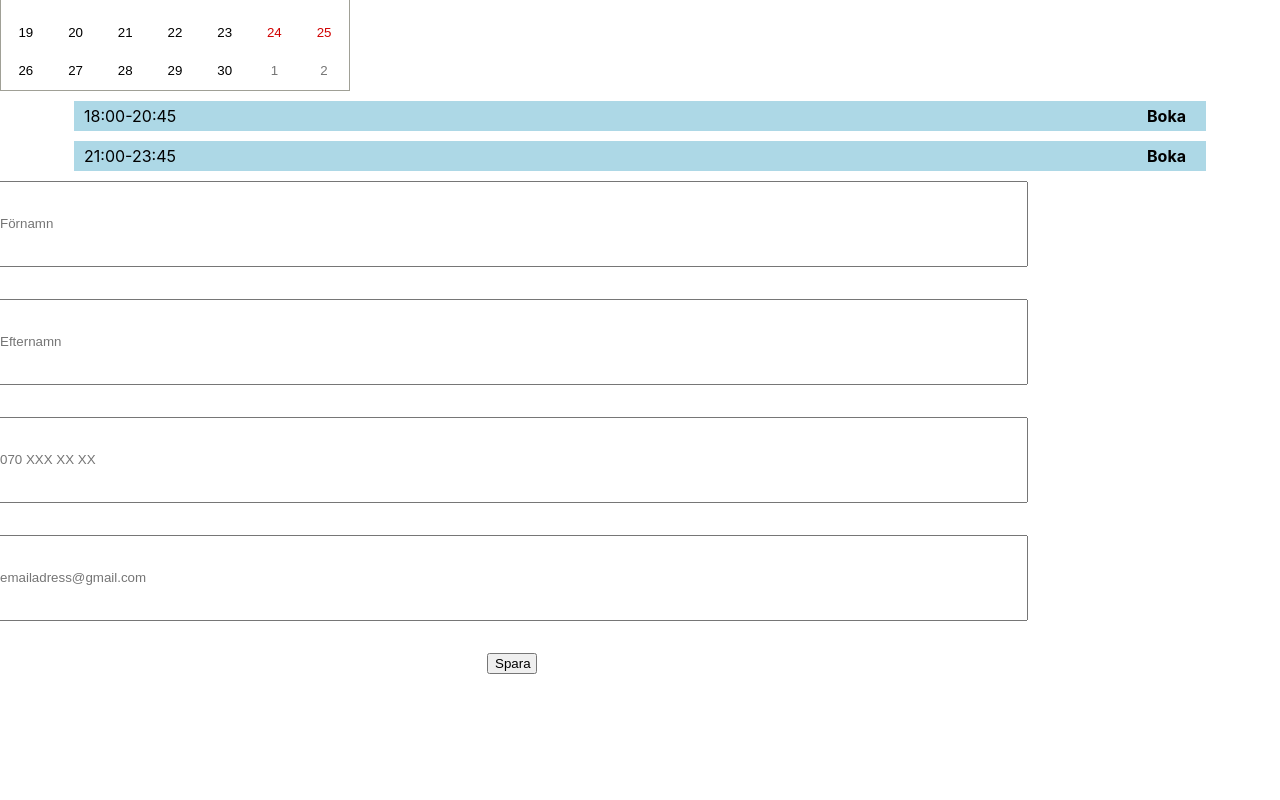
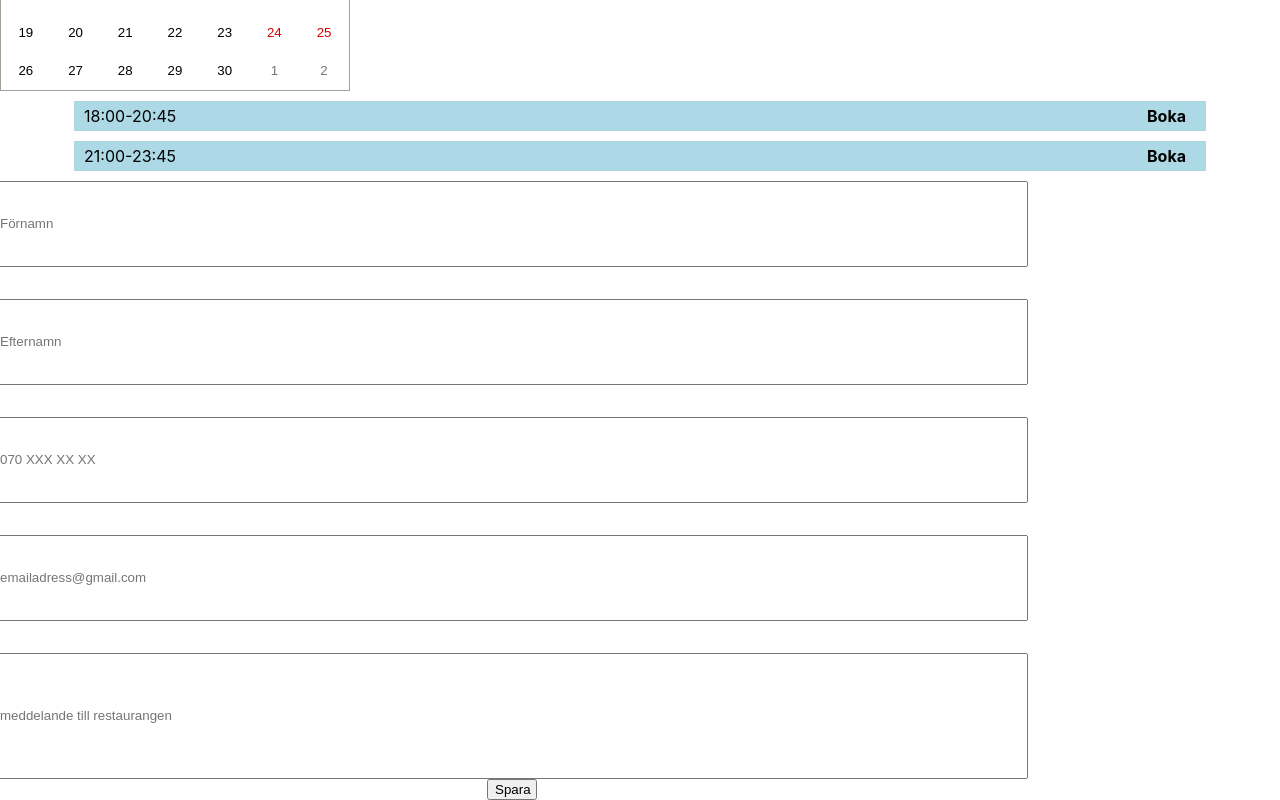
Before and after one commit to sannarossang/the-restaurant-react, a React (Vite) app in the folder fed22s-therestaurant/: page /booking in a window 1280 px wide. Shown: the part 424-1224 px from the top of the page. Before the commit the page ends 1098 px from the top, so only its background shows below. Built offline with nearby package versions, Linux system fonts and the light colour scheme.

Commit message:
(feat): add message input

```diff
--- a/fed22s-therestaurant/src/components/forms/GuestForm.tsx
+++ b/fed22s-therestaurant/src/components/forms/GuestForm.tsx
@@ -1,5 +1,9 @@
 import { useForm } from "react-hook-form";
-import { GuestInput, StyledGuestForm } from "../styled/Forms/GuestForm";
+import {
+  GuestInput,
+  MessageInput,
+  StyledGuestForm,
+} from "../styled/Forms/GuestForm";
 import { zodResolver } from "@hookform/resolvers/zod";
 import { z } from "zod";
 import { useContext } from "react";
@@ -8,6 +12,7 @@ import {
   CurrentBookingDispatchContext,
 } from "../../contexts/CurrentBookingContext";
 import { ActionType } from "../../reducers/CurrentBookingReducer";
+import { IBooking } from "../../models/IBooking";
 
 const validationSchema = z.object({
   firstname: z.string().min(1, { message: "Du måste ange ditt förnamn." }),
@@ -21,6 +26,7 @@ const validationSchema = z.object({
     .string()
     .min(1, { message: "Du måste ange din email." })
     .email({ message: "Du måste ange en email i rätt format." }),
+  message: z.string(),
 });
 
 type ValidationSchema = z.infer<typeof validationSchema>;
@@ -37,13 +43,15 @@ export const GuestForm = () => {
   const dispatch = useContext(CurrentBookingDispatchContext);
   const currentbooking = useContext(CurrentBookingContext);
 
-  console.log("GUEST FORM", currentbooking);
-
   return (
     <>
       <StyledGuestForm
         onSubmit={handleSubmit((data) => {
-          dispatch({ type: ActionType.ADDED_CONTACT_DETAILS, payload: data });
+          console.log(currentbooking);
+          dispatch({
+            type: ActionType.ADDED_CONTACT_DETAILS,
+            payload: data,
+          });
         })}
       >
         <GuestInput
@@ -71,6 +79,12 @@ export const GuestForm = () => {
           placeholder="emailadress@gmail.com"
         ></GuestInput>
         <p>{errors.email?.message}</p>
+
+        <MessageInput
+          type="text"
+          {...register("message")}
+          placeholder="meddelande till restaurangen"
+        ></MessageInput>
         <button>Spara</button>
       </StyledGuestForm>
     </>
--- a/fed22s-therestaurant/src/components/styled/Forms/GuestForm.ts
+++ b/fed22s-therestaurant/src/components/styled/Forms/GuestForm.ts
@@ -19,3 +19,8 @@ export const GuestInput = styled.input`
   width: 100%;
   height: 10vh;
 `;
+
+export const MessageInput = styled.input`
+  width: 100%;
+  height: 15vh;
+`;
```
